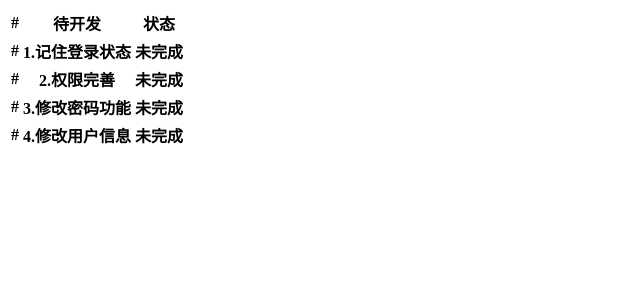
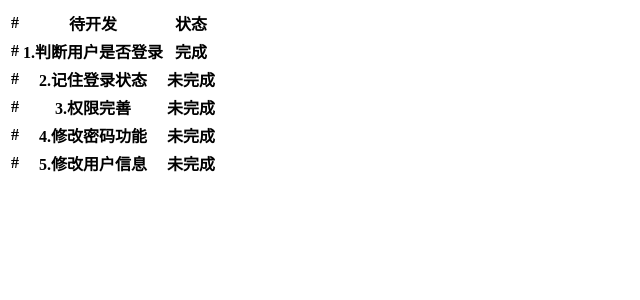
Before and after one commit to liuyuhong0324/UserManagerSystem, a PHP site: page /app/user/view/info/index.phtml in a window 1280 px wide. Shown: the top 300 px of the page, without its empty margins (0-640 px from the left). Run offline with PHP 8.4, Linux system fonts and the light colour scheme; lists and menus that the app fills with data are empty.

Commit message:
完善修改用户信息

```diff
--- a/app/user/view/index/index.phtml
+++ b/app/user/view/index/index.phtml
@@ -21,8 +21,8 @@
             <td>{$row.mobile}</td>
             <td>{$row.address}</td>
             <td>
-                <a href="{:url('edit')}?id={$row.username}" class="btn btn-sm btn-primary">修改</a>
-                <a href="{:url('delete')}?id={$row.username}" class="btn btn-sm btn-primary tmdDelete">删除</a>
+                <a href="{:url('edit')}?username={$row.username}" class="btn btn-sm btn-primary">修改</a>
+                <a href="{:url('delete')}?username={$row.username}" class="btn btn-sm btn-primary tmdDelete">删除</a>
             </td>
         </tr>
         </tbody>
--- a/app/user/view/info/index.phtml
+++ b/app/user/view/info/index.phtml
@@ -10,22 +10,27 @@
         <tbody>
         <tr>
             <th>#</th>
-            <th>1.记住登录状态</th>
+            <th>1.判断用户是否登录</th>
+            <th>完成</th>
+        </tr>
+        <tr>
+            <th>#</th>
+            <th>2.记住登录状态</th>
             <th>未完成</th>
         </tr>
         <tr>
             <th>#</th>
-            <th>2.权限完善</th>
+            <th>3.权限完善</th>
             <th>未完成</th>
         </tr>
         <tr>
             <th>#</th>
-            <th>3.修改密码功能</th>
+            <th>4.修改密码功能</th>
             <th>未完成</th>
         </tr>
         <tr>
             <th>#</th>
-            <th>4.修改用户信息</th>
+            <th>5.修改用户信息</th>
             <th>未完成</th>
         </tr>
         </tbody>
--- a/app/user/view/layout.phtml
+++ b/app/user/view/layout.phtml
@@ -31,8 +31,8 @@ if(!request()->isAjax()){
                 </div>
                 <div class="collapse navbar-collapse navbar-collapse-my">
                     <ul class="nav navbar-nav">
-                        <li class="active"><a href="{:url('/user/index/index')}">用户列表</a></li>
-                        <li><a href="{:url('/user/info/index')}">个人信息</a></li>
+                        <li class="active"><a href="{:url('/user/index/index')}"><i class="icon icon-list"></i>用户列表</a></li>
+                        <li><a href="{:url('/user/info/index')}"><i class="icon icon-user"></i>个人信息</a></li>
                         <li><a href="{:url('/user/login/logout')}"><i class="icon icon-signout"></i> 退出登录</a></li>
                     </ul>
                 </div>
```
Also changed, not shown: app/user/controller/Index.php (+23 -0 lines), app/user/view/index/edit.phtml (added, +19 -0 lines).
